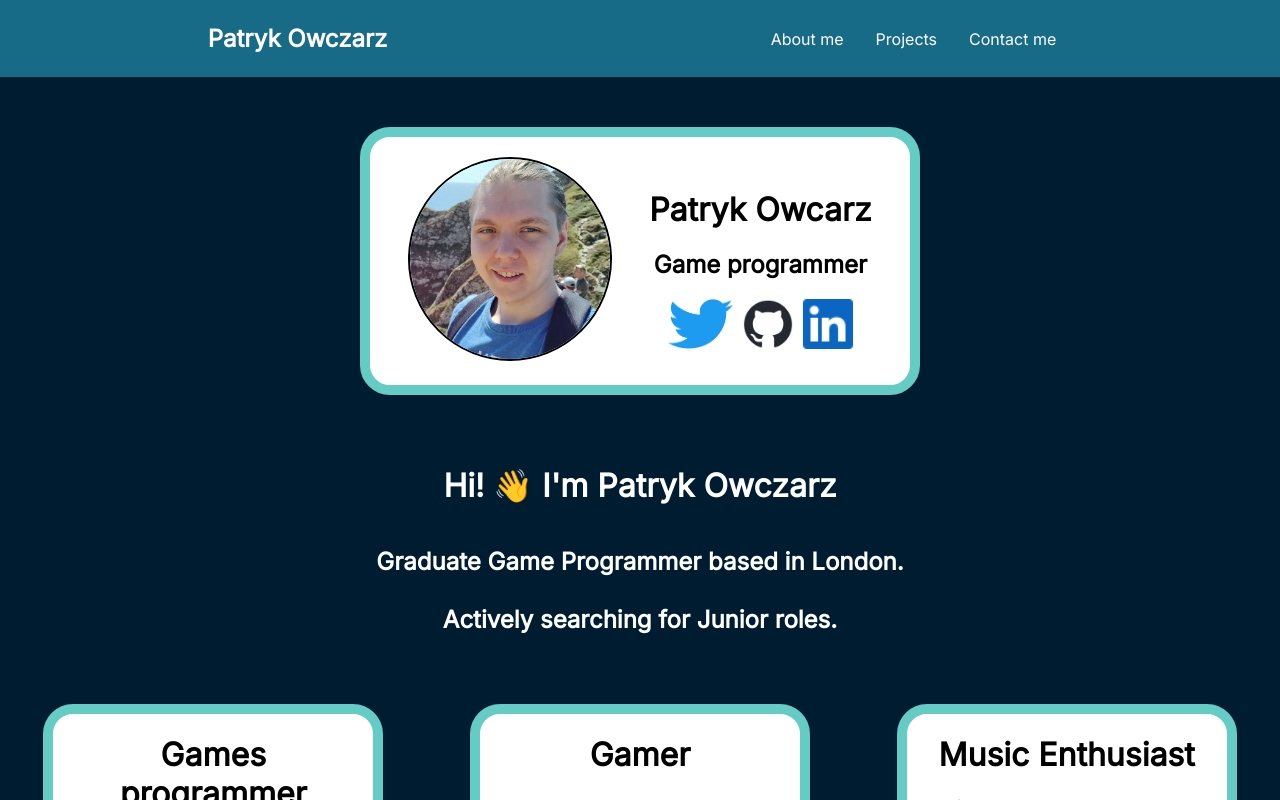
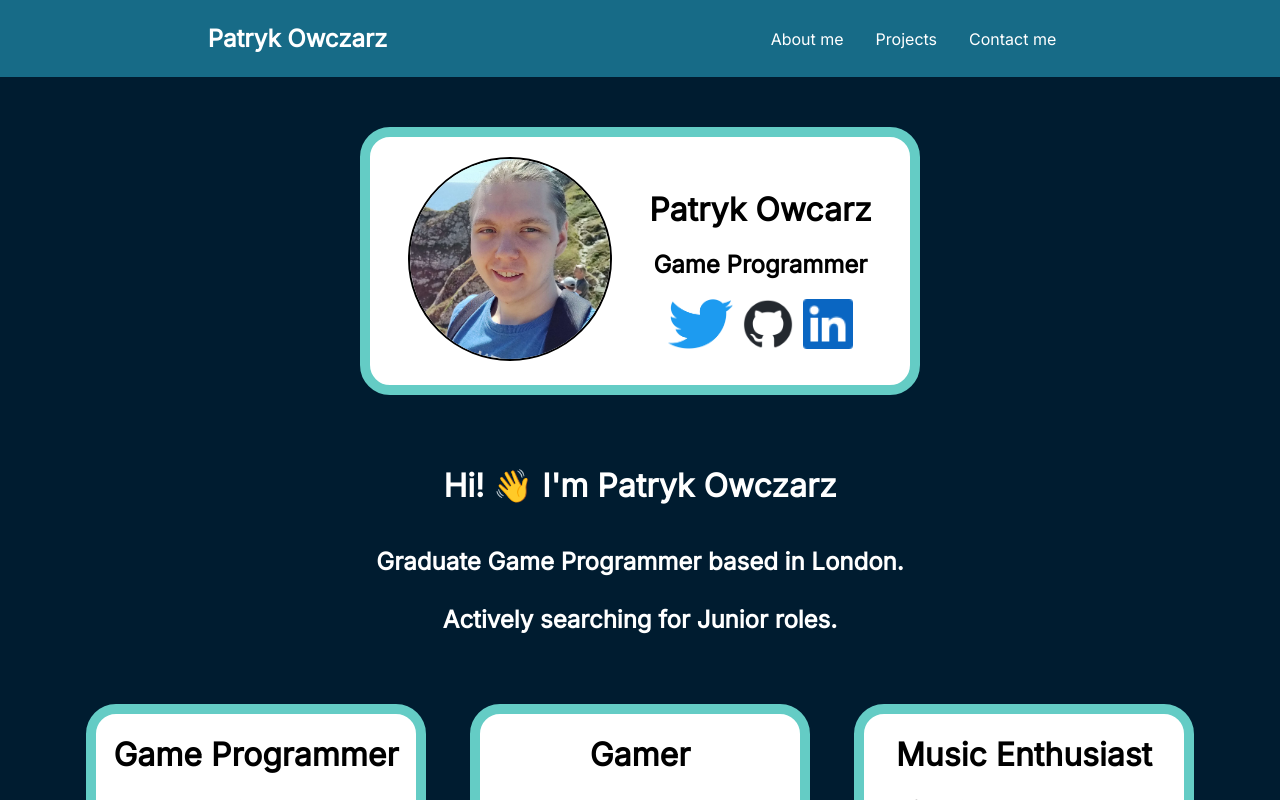
Before and after one commit to PatrykOwczarz/my-porftolio-v1, a React (Create React App) app: page / in a window 1280 px wide. Shown: the top 800 px of the page. Built offline with nearby package versions, Linux system fonts and the light colour scheme.

Commit message:
small home page tweaks

```diff
--- a/src/pages/Home.js
+++ b/src/pages/Home.js
@@ -14,7 +14,7 @@ function Home() {
                 </div>
                 <div className='textDetails'>
                     <h1>Patryk Owcarz</h1>
-                    <h2>Game programmer</h2>
+                    <h2>Game Programmer</h2>
                     <div className="socials">
                         <a href="https://twitter.com/Demkolai"><img src={TwitterIcon} alt="Twitter Icon" width="65" height="50" /></a>
                         <a href="https://github.com/PatrykOwczarz"><img src={GithubIcon} alt="Github Icon" width="50" height="50" /></a>
@@ -30,7 +30,7 @@ function Home() {
             </h2>
             <div className='infoBlocks'>
                 <div className='infoBox'>
-                    <h1>Games programmer</h1>
+                    <h1>Game Programmer</h1>
                     <p>
                         Computer Science with Games Technology Graduate with close to a decade
                         of Game development experience with various engines. Including Unity, a Cherno
--- a/src/styles/Home.css
+++ b/src/styles/Home.css
@@ -3,6 +3,7 @@
     flex-direction: column;
     justify-content: center;
     align-items: center;
+    margin: auto 5%;
     /*height: 83vh;*/
 }
 
```
